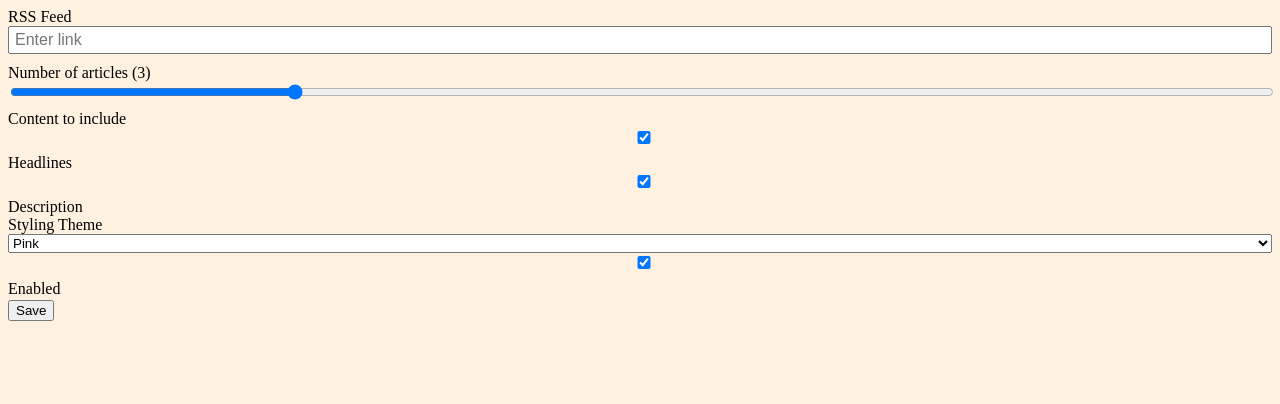
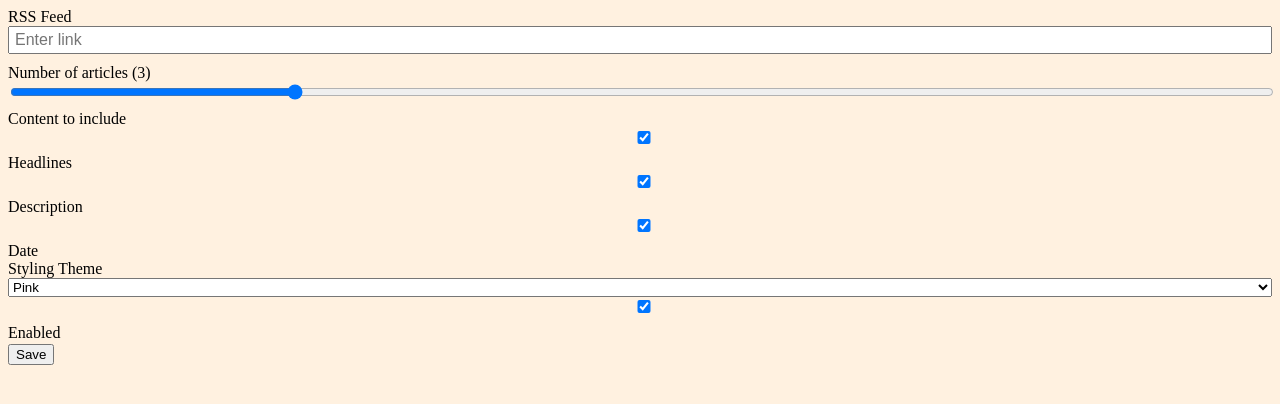
Before and after one commit to ftlabs/email-signatures, a browser extension: page src/dialog.html in a window 1280 px wide. Drawn offline with Linux system fonts and the light colour scheme; a small style sheet from the web is missing.

Commit message:
Added date value to possible ommissions

```diff
--- a/src/dialog.html
+++ b/src/dialog.html
@@ -68,6 +68,8 @@
 				<label class="o-forms-label" for="include-headlines">Headlines</label>
 				<input class="o-forms-checkbox" type="checkbox" id="include-description" value="true" checked></input>
 				<label class="o-forms-label" for="include-description">Description</label>
+				<input class="o-forms-checkbox" type="checkbox" id="include-date" value="true" checked></input>
+				<label class="o-forms-label" for="include-date">Date</label>
 
 			</div>
 
```
